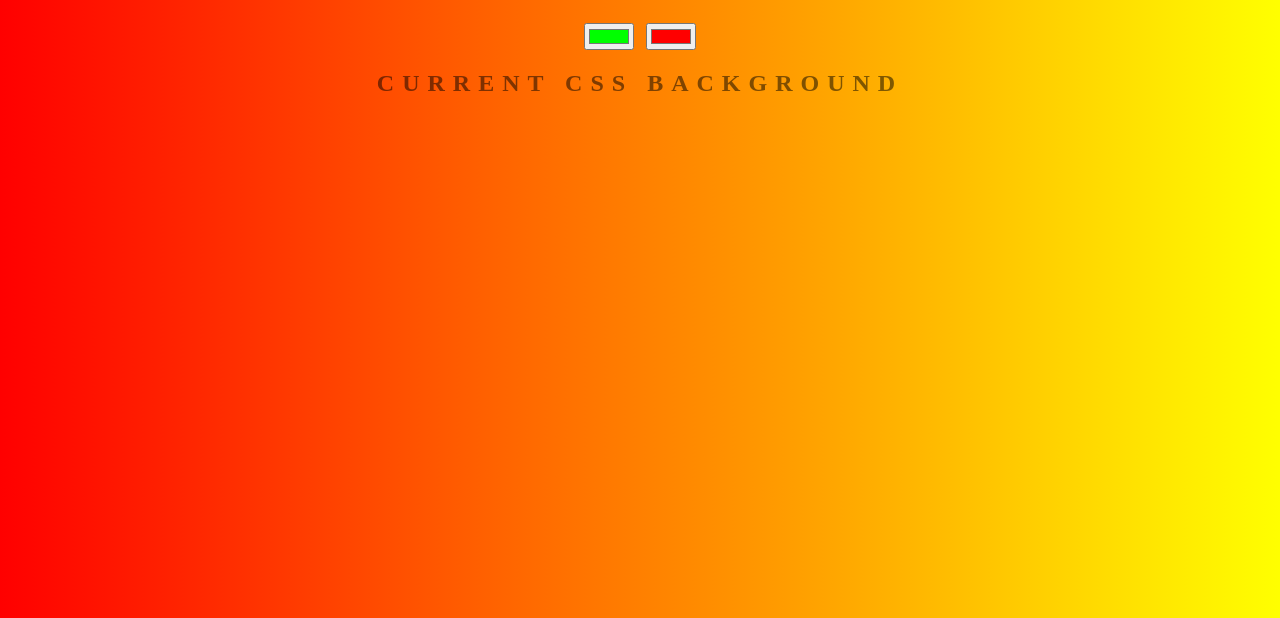
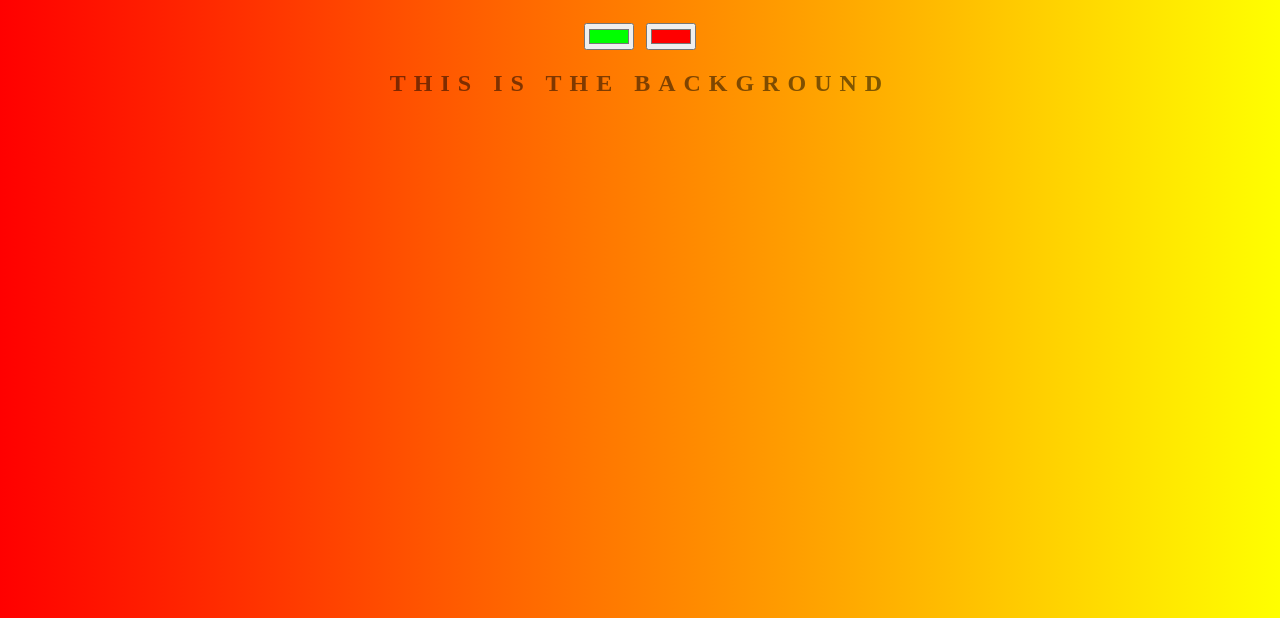
Before and after one commit to Mohamed864/background-generator, a plain HTML site: page index.html in a window 1280 px wide. Shown: the part 182-800 px from the top of the page. Drawn offline with Linux system fonts and the light colour scheme.

Commit message:
changing text

```diff
--- a/index.html
+++ b/index.html
@@ -8,7 +8,7 @@
 		<h1>Background Generator</h1>
 		<input class="color1" type="color" name="color1" value="#00ff00">
 		<input class="color2" type="color" name="color2" value="#ff0000">
-		<h2>Current Css Background</h2>
+		<h2>This is the Background</h2>
 		<h3></h3>
 		<script type="text/javascript" src="script.js"></script>
 	</body>
```
